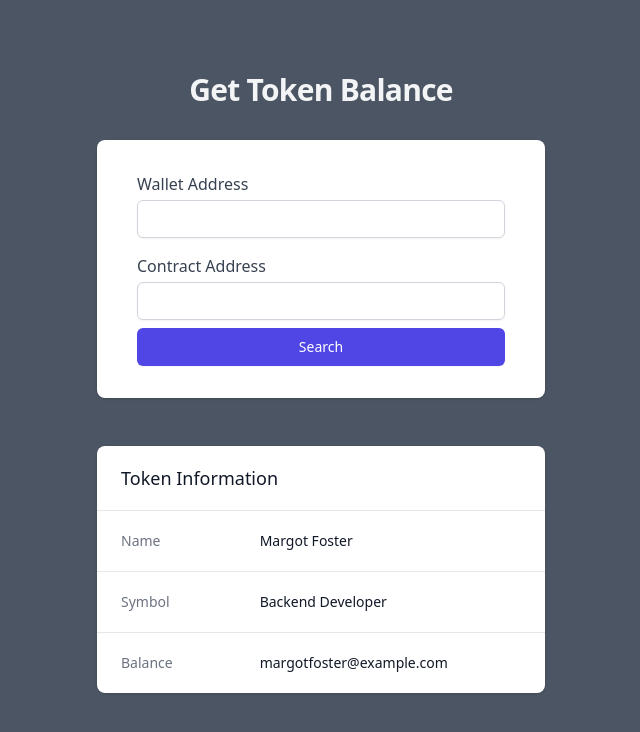
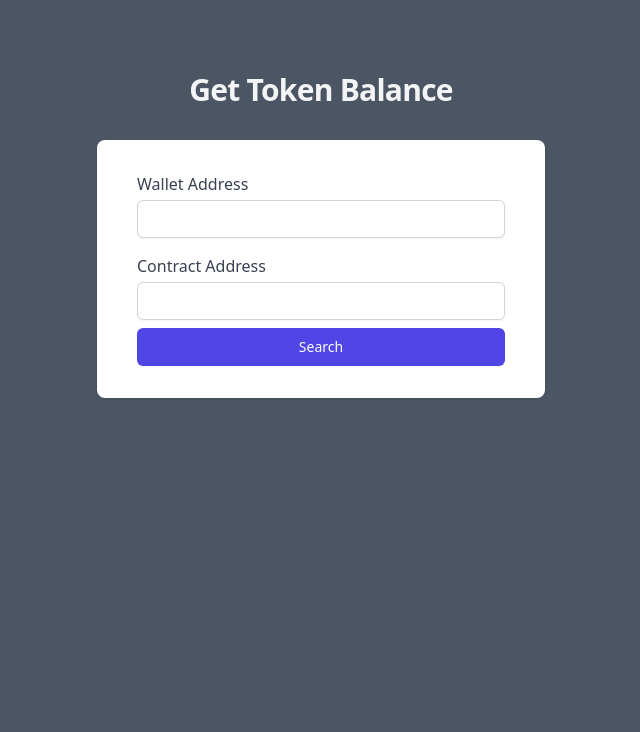
Before and after one commit to mhmulford0/shotta, a Next.js app: page / in a window 1280 px wide. Shown: the top 732 px of the page, without its empty margins (319-959 px from the left). Built offline with nearby package versions, Linux system fonts and the light colour scheme.

Commit message:
update props

```diff
--- a/src/components/AddressInput.tsx
+++ b/src/components/AddressInput.tsx
@@ -1,28 +1,33 @@
-import { useState } from "react";
-type ApiResponse = {
-  balance: string;
-  decimals: number;
+import { ApiResponse } from "@/pages";
+import { Dispatch, SetStateAction, useState } from "react";
+
+type ApiRequest = {
+  wallet: string;
+  contractAddress: string;
 };
 
-const initialState = {
+type Props = {
+  setApiData: Dispatch<SetStateAction<ApiResponse>>;
+};
+
+export default function AddressInput({ setApiData }: Props) {
+  const [formData, setFormData] = useState<ApiRequest>({
     wallet: "",
     contractAddress: "",
-};
+  });
 
-async function checkTokenBalance(state: typeof initialState) {
+  async function checkTokenBalance(wallet: string, contractAddress: string) {
     const res = await fetch(
       `/api/tokenBalanceAtBlock?${new URLSearchParams({
-      ...state,
+        wallet: wallet,
+        contractAddress: contractAddress,
       })}`
     );
     const data: ApiResponse = await res.json();
 
-  console.log(data);
+    setApiData(data)
   }
 
-export default function AddressInput() {
-  const [formData, setFormData] = useState(initialState);
-  console.log(formData);
   return (
     <div className="flex min-h-full flex-col justify-center py-12 sm:px-6 lg:px-8">
       <div className="sm:mx-auto sm:w-full sm:max-w-md">
@@ -71,7 +76,7 @@ export default function AddressInput() {
             <button
               type="submit"
               className="flex w-full justify-center rounded-md border border-transparent bg-indigo-600 py-2 px-4 text-sm font-medium text-white shadow-sm hover:bg-indigo-700 focus:outline-none focus:ring-2 focus:ring-indigo-500 focus:ring-offset-2 mt-2"
-              onClick={() => checkTokenBalance(formData)}
+              onClick={() => checkTokenBalance(formData.wallet, formData.contractAddress)}
             >
               Search
             </button>
--- a/src/components/ERC20TokenBalance.tsx
+++ b/src/components/ERC20TokenBalance.tsx
@@ -1,4 +1,7 @@
-export default function ERC20TokenBalance() {
+import { ApiResponse } from "@/pages";
+
+export default function ERC20TokenBalance(props: { apiData: ApiResponse }) {
+  const { name, symbol, balance } = props.apiData;
   return (
     <div className="sm:mx-auto sm:w-full sm:max-w-md">
       <div className="overflow-hidden bg-white shadow sm:rounded-lg">
@@ -9,18 +12,18 @@ export default function ERC20TokenBalance() {
           <dl className="sm:divide-y sm:divide-gray-200">
             <div className="py-4 sm:grid sm:grid-cols-3 sm:gap-4 sm:py-5 sm:px-6">
               <dt className="text-sm font-medium text-gray-500">Name</dt>
-              <dd className="mt-1 text-sm text-gray-900 sm:col-span-2 sm:mt-0">Margot Foster</dd>
+              <dd className="mt-1 text-sm text-gray-900 sm:col-span-2 sm:mt-0">{name}</dd>
             </div>
             <div className="py-4 sm:grid sm:grid-cols-3 sm:gap-4 sm:py-5 sm:px-6">
               <dt className="text-sm font-medium text-gray-500">Symbol</dt>
               <dd className="mt-1 text-sm text-gray-900 sm:col-span-2 sm:mt-0">
-                Backend Developer
+                {symbol}
               </dd>
             </div>
             <div className="py-4 sm:grid sm:grid-cols-3 sm:gap-4 sm:py-5 sm:px-6">
               <dt className="text-sm font-medium text-gray-500">Balance</dt>
               <dd className="mt-1 text-sm text-gray-900 sm:col-span-2 sm:mt-0">
-                margotfoster@example.com
+                {parseFloat(balance).toFixed(4)}
               </dd>
             </div>
           </dl>
--- a/src/pages/index.tsx
+++ b/src/pages/index.tsx
@@ -3,11 +3,25 @@ import Image from "next/image";
 import { Inter } from "@next/font/google";
 import styles from "@/styles/Home.module.css";
 import AddressInput from "@/components/AddressInput";
-import ERC20TokenBalance from "@/components/ERC20TokenBalance";
+import ERC20TokenBalance from "@/components/ERC20TokenBalance";import { useState } from "react";
 
 const inter = Inter({ subsets: ["latin"] });
 
+export type ApiResponse = {
+  balance: string;
+  decimals: string;
+  name: string;
+  symbol: string;
+};
+
 export default function Home() {
+  const [apiData, setApiData] = useState<ApiResponse>({
+    balance: "",
+    decimals: "",
+    name: "",
+    symbol: "",
+  });
+
   return (
     <>
       <Head>
@@ -18,8 +32,8 @@ export default function Home() {
       </Head>
 
       <div className="mx-auto max-w-7xl px-4 sm:px-6 lg:px-8">
-        <AddressInput />
-        <ERC20TokenBalance />
+        <AddressInput setApiData={setApiData} />
+        {apiData.balance ? <ERC20TokenBalance apiData={apiData}/> : ""}
       </div>
     </>
   );
```
Lines whose indentation alone changed are shown as unchanged.
